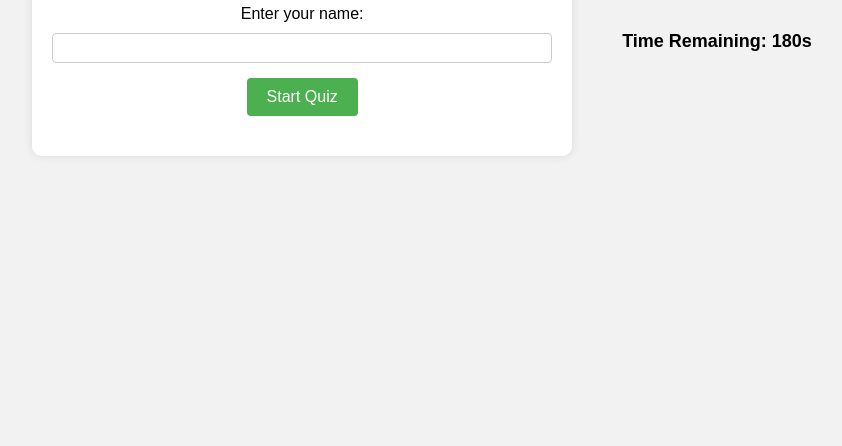
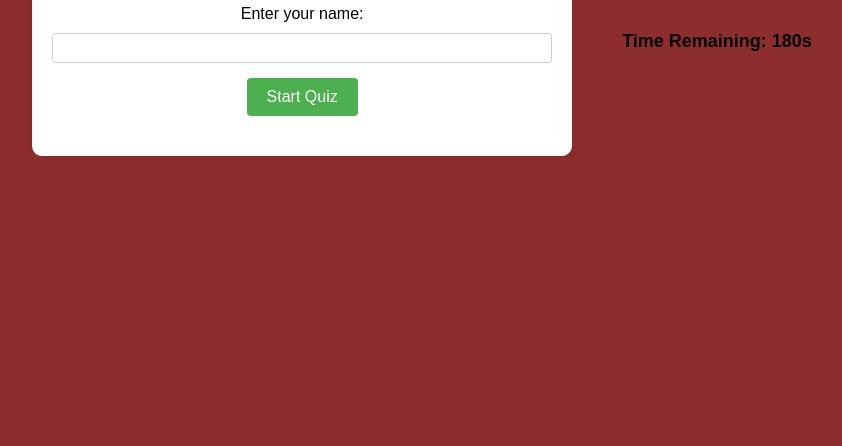
Before and after one commit to AnirudhDattu/Telugu-movie-quiz, a plain HTML site: page index.html in a window 1280 px wide. Shown: the part 354-800 px from the top of the page, without its empty margins (218-1060 px from the left). Drawn offline with Linux system fonts and the light colour scheme.

Commit message:
colour change

```diff
--- a/index.css
+++ b/index.css
@@ -7,7 +7,7 @@ body, h1, p, input, button, img {
 
   body {
     font-family: Arial, sans-serif;
-    background-color: #f2f2f2;
+    background-color: #8e2d2d;
     display: flex;
     justify-content: center;
     align-items: center;
```
